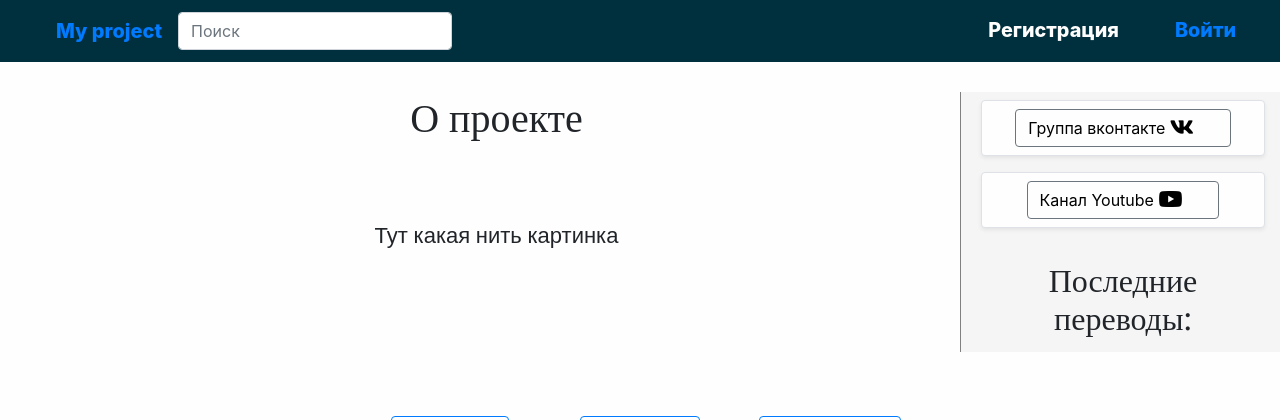
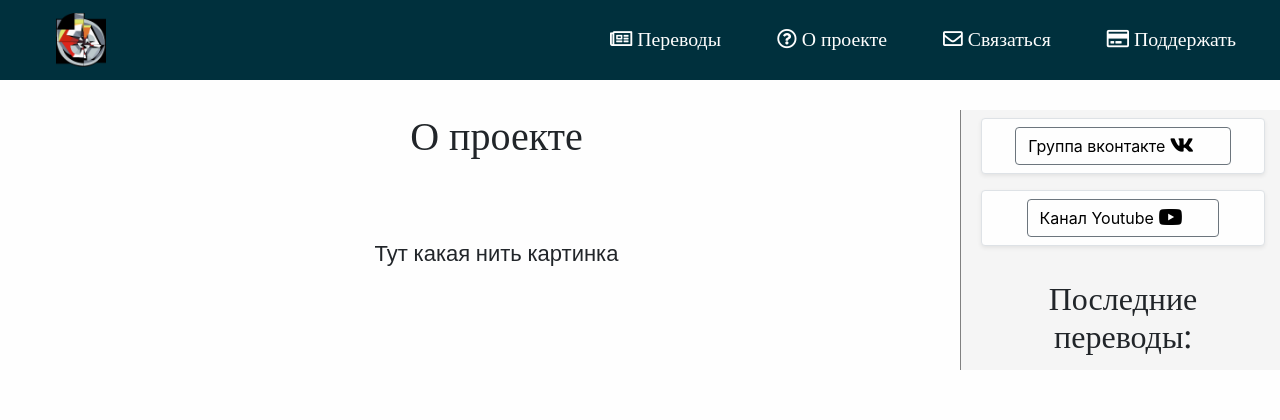
Before and after one commit to Termoplane/RuPeterson, a Django app: page /about/ in a window 1280 px wide. Shown: the top 420 px of the page. Run offline with Django 3.2, Linux system fonts and the light colour scheme; data that the repository does not hold is empty; some libraries are stand-ins or nearby versions.

Commit message:
responsive navbar

```diff
--- a/templates/base.html
+++ b/templates/base.html
@@ -12,22 +12,23 @@
   </head>
   <body>
     <!-- Navigation panel -->
-    <nav class="navbar navbar-expand sticky-top">
-        <a class="navbar-brand" href="#">My project</a>
-        <form class="form-inline my-2 my-lg-0">
-            <input class="form-control mr-sm-2" type="search" placeholder="Поиск" aria-label="Search">
-        </form>
+    <nav class="navbar navbar-expand">
+            <a class="navbar-brand mr-auto" href="{% url 'blog:blog' %}">
+                <img src="{% static 'blog/Maps-of-Meaning-Logo-1.png' %}" style="width: 50px;">
+            </a>
             <div class="collapse navbar-collapse" id="navbarSupportedContent">
-          <ul class="navbar-nav ml-auto">
+                <ul class="nav navbar-nav ml-auto">
                     <li class="nav-item">
-              <a class="nav-link" href="#">
-                Регистрация
-              </a>
+                        <a href="{% url 'blog:blog' %}" class="nav-link"><i class="far fa-newspaper"> Переводы </i></a>
                     </li>
-            <li>
-              <a class="nav-link" href="#">
-                Войти
-              </a>
+                    <li class="nav-item">
+                        <a href="{% url 'blog:about' %}" class="nav-link"><i class="far fa-question-circle"> О проекте </i></a>
+                    </li>
+                    <li class="nav-item">
+                        <a href="{% url 'blog:contacts' %}" class="nav-link"><i class="far fa-envelope"> Связаться </i></a>
+                    </li>
+                    <li class="nav-item">
+                        <a href="{% url 'blog:donate' %}" class="nav-link"><i class="far fa-credit-card"> Поддержать </i></a>
                     </li>
                 </ul>
             </div>
```
Lines whose indentation alone changed are shown as unchanged.
